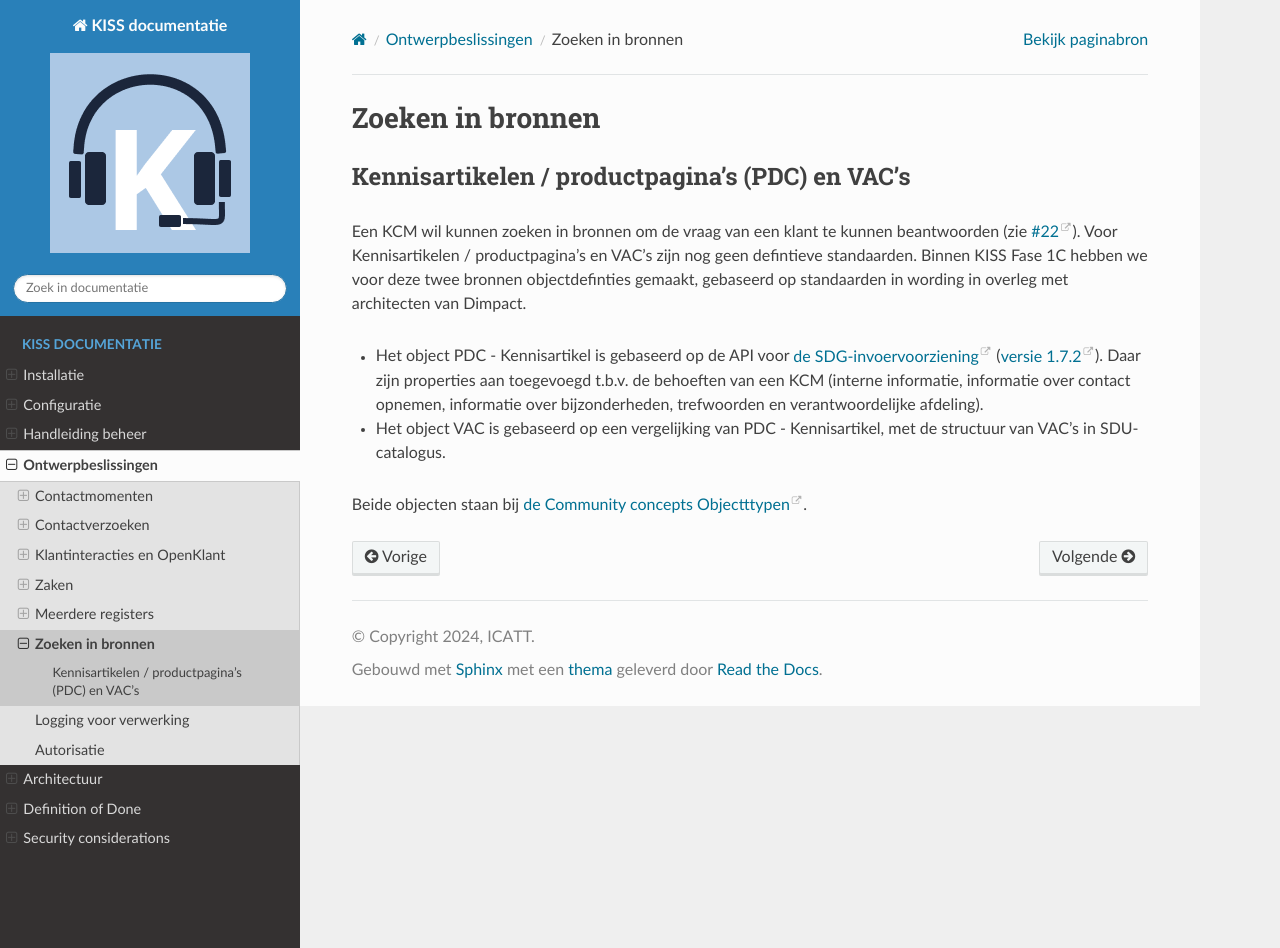
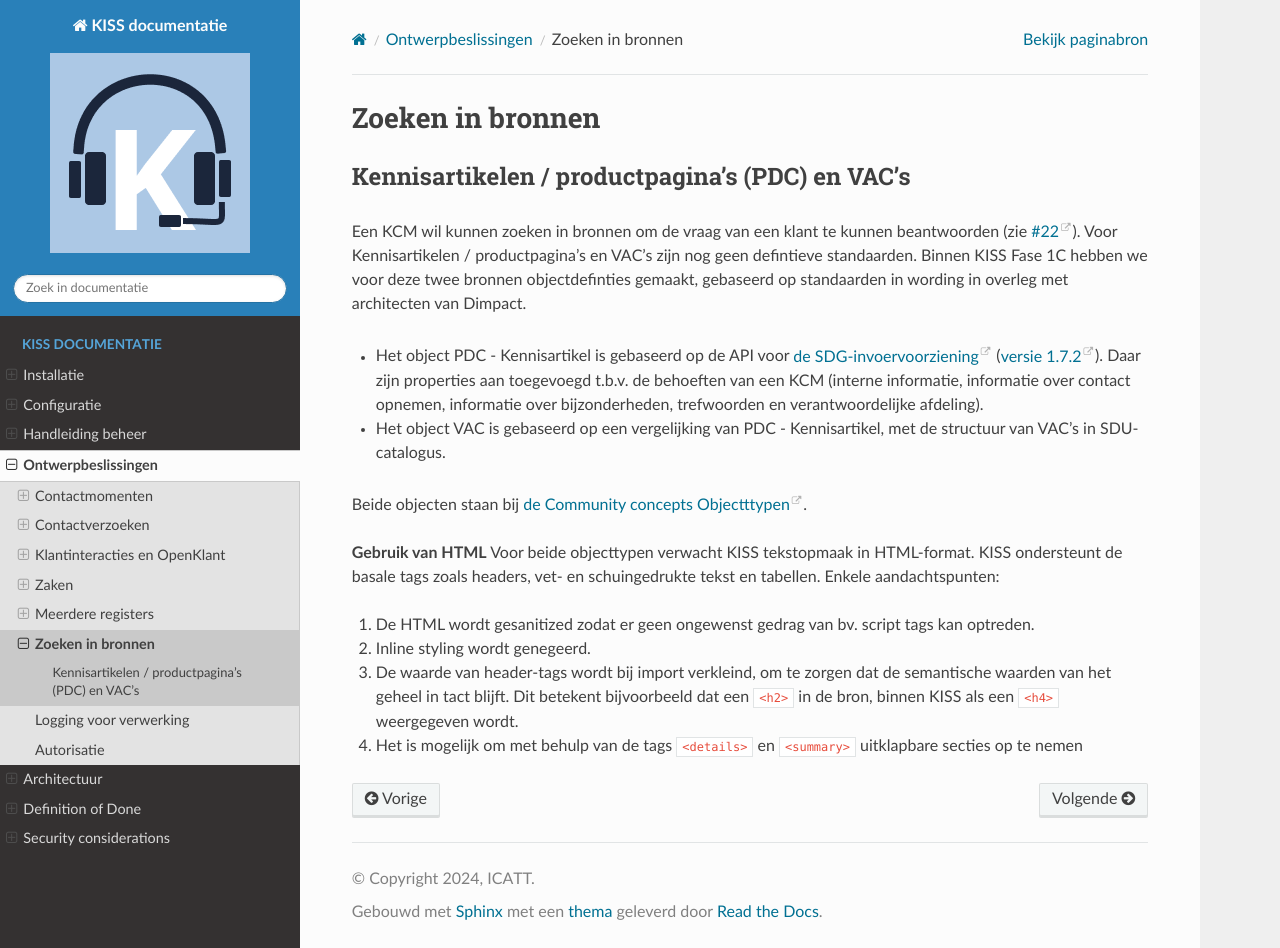
Before and after one commit to Klantinteractie-Servicesysteem/.github, a Sphinx documentation site: the page built from docs/decision-record/zoeken-in-bronnen.md, in a window 1280 px wide and 948 px high. Built offline with Sphinx 7.4.7 and the Read the Docs theme 3.1.0, drawn with Linux system fonts in a browser that asks for light colours.

Commit message:
Uitleg over html in bronnen toegevoegd

```diff
--- a/docs/decision-record/zoeken-in-bronnen.md
+++ b/docs/decision-record/zoeken-in-bronnen.md
@@ -6,3 +6,11 @@
 - Het object VAC is gebaseerd op een vergelijking van PDC - Kennisartikel, met de structuur van VAC's in SDU-catalogus.
 
 Beide objecten staan bij [de Community concepts Objectttypen](https://github.com/open-objecten/objecttypes/tree/main/community-concepts).
+
+**Gebruik van HTML**
+Voor beide objecttypen verwacht KISS tekstopmaak in HTML-format. KISS ondersteunt de basale tags zoals headers, vet- en schuingedrukte tekst en tabellen. Enkele aandachtspunten:
+
+1. De HTML wordt gesanitized zodat er geen ongewenst gedrag van bv. script tags kan optreden.
+2. Inline styling wordt genegeerd.
+3. De waarde van header-tags wordt bij import verkleind, om te zorgen dat de semantische waarden van het geheel in tact blijft. Dit betekent bijvoorbeeld dat een `<h2>` in de bron, binnen KISS als een `<h4>` weergegeven wordt.
+4. Het is mogelijk om met behulp van de tags `<details>` en `<summary>` uitklapbare secties op te nemen
```
